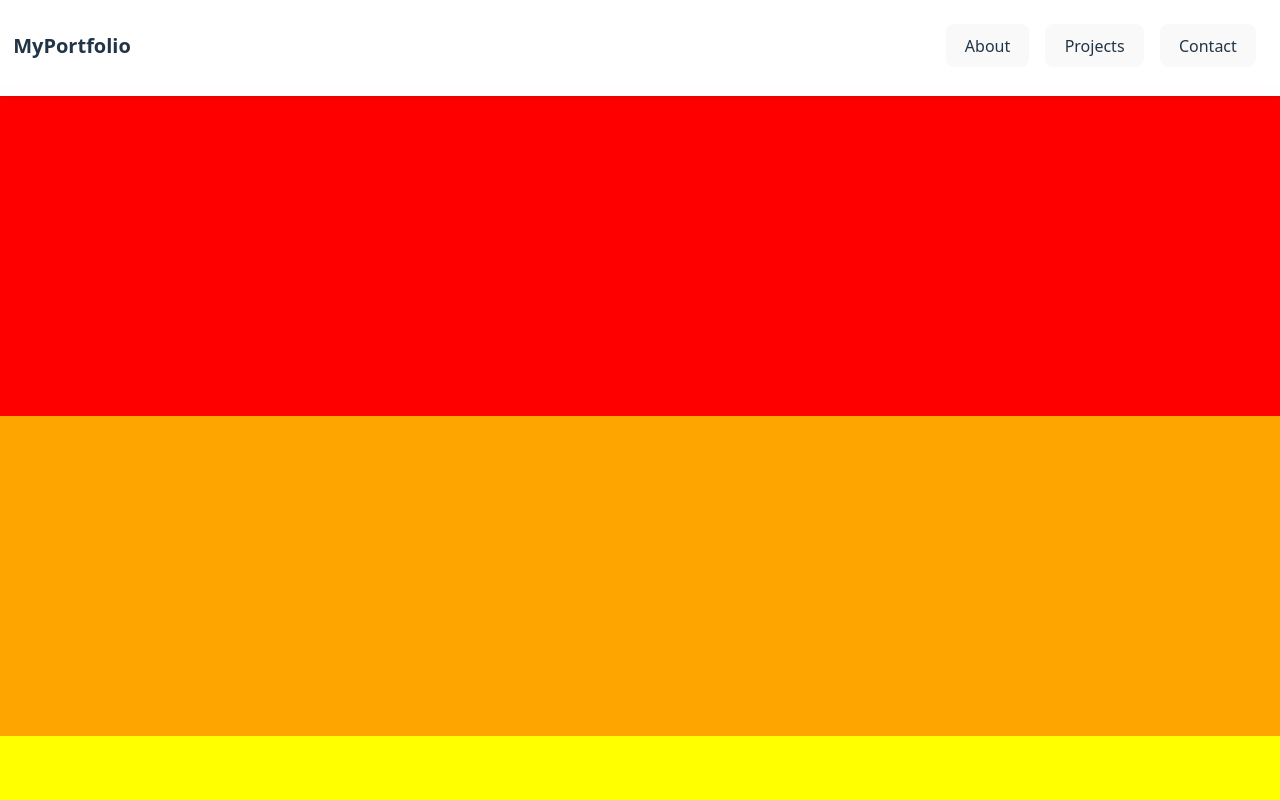
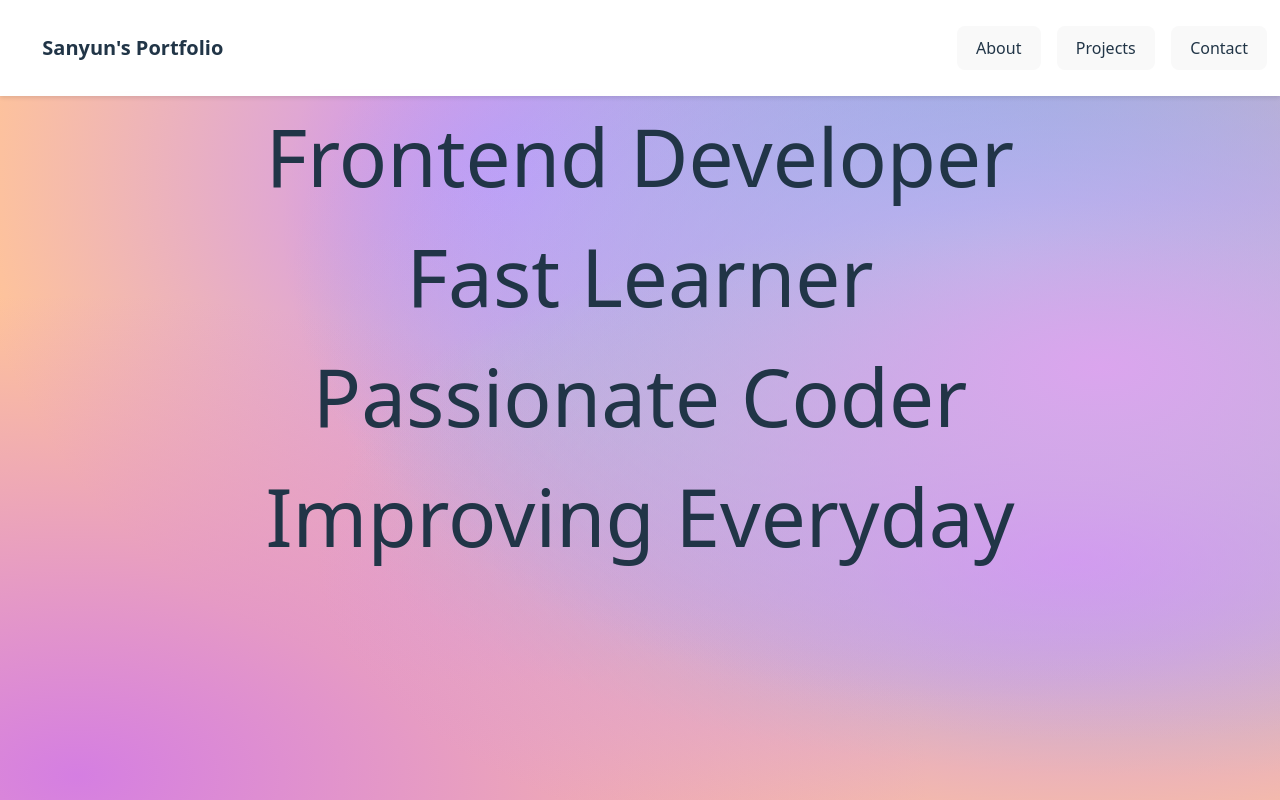
Before and after one commit to Sangyun1117/portfolio-site, a React (Vite) app: page / in a window 1280 px wide. Shown: the top 800 px of the page. Built offline with nearby package versions, Linux system fonts and the light colour scheme.

Commit message:
Add Main Animation

```diff
--- /dev/null
+++ b/src/AnimatedBackground.tsx
@@ -0,0 +1,41 @@
+import { useEffect, useState } from "react";
+
+type AnimatedBackgroundProps = {
+  style?: React.CSSProperties;
+  children?: React.ReactNode;
+};
+const AnimatedBackground: React.FC<AnimatedBackgroundProps> = ({ style, children }) => {
+  const [hues, setHues] = useState<number[]>([190, 198, 186, 39, 62, 148, 189]);
+
+  useEffect(() => {
+    const interval = setInterval(() => {
+      setHues((prev) =>
+        prev.map((hue, i) => {
+          const speed = [1.6, 1.3, 1.8, 1.5, 2.4, 2.1, 0.9]; // 각 gradient별 속도
+          const newHue = hue + speed[i];
+          return newHue > 360 ? newHue - 360 : newHue;
+        })
+      );
+    }, 100); // 약 100ms 간격으로 변경하면 5초에 50번 = 부드러운 애니메이션
+    return () => clearInterval(interval);
+  }, []);
+
+  const backgroundStyle = {
+    backgroundColor: "#ffc499",
+    backgroundImage: `
+    radial-gradient(at 86% 34%, hsla(${hues[0]}, 68%, 79%, 1) 0px, transparent 50%),
+    radial-gradient(at 84% 58%, hsla(${hues[1]}, 77%, 76%, 1) 0px, transparent 50%),
+    radial-gradient(at 6% 85%, hsla(${hues[2]}, 63%, 69%, 1) 0px, transparent 50%),
+    radial-gradient(at 91% 49%, hsla(${hues[3]}, 77%, 77%, 1) 0px, transparent 50%),
+    radial-gradient(at 78% 22%, hsla(${hues[4]}, 75%, 74%, 1) 0px, transparent 50%),
+    radial-gradient(at 40% 10%, hsla(${hues[5]}, 94%, 78%, 1) 0px, transparent 50%),
+    radial-gradient(at 75% 16%, hsla(${hues[6]}, 61%, 68%, 1) 0px, transparent 50%)`,
+    height: "50rem",
+    width: "100%",
+    ...style,
+  };
+
+  return <div style={backgroundStyle}>{children}</div>;
+};
+
+export default AnimatedBackground;
--- a/src/App.tsx
+++ b/src/App.tsx
@@ -1,31 +1,34 @@
 import "./css/App.css";
 import Header from "./Header";
+import AnimatedBackground from "./AnimatedBackground";
 
 function App() {
-
   return (
     <div>
       <Header />
+      <AnimatedBackground style={{ marginTop: "6rem" }}>
+        <div className="main-text">Frontend Developer</div>
+        <div className="main-text">Fast Learner</div>
+        <div className="main-text">Passionate Coder</div>
+        <div className="main-text">Improving Everyday</div>
+      </AnimatedBackground>
       <div
+        id="about"
         className="container"
-        style={{ backgroundColor: "red", marginTop: "6rem" }}
+        style={{ backgroundColor: "red" }}
       ></div>
       <div
+        id="projects"
         className="container"
-        style={{ backgroundColor: "orange"}}
+        style={{ backgroundColor: "orange" }}
       ></div>
-            <div
+      <div
+        id="contact"
         className="container"
-        style={{ backgroundColor: "yellow"}}
+        style={{ backgroundColor: "yellow" }}
       ></div>
-            <div
-        className="container"
-        style={{ backgroundColor: "green"}}
-      ></div>
-            <div
-        className="container"
-        style={{ backgroundColor: "blue"}}
-      ></div>
+      <div className="container" style={{ backgroundColor: "green" }}></div>
+      <div className="container" style={{ backgroundColor: "blue" }}></div>
     </div>
   );
 }
--- a/src/Header.tsx
+++ b/src/Header.tsx
@@ -1,38 +1,59 @@
-import { useState, useEffect } from 'react'
-import './css/Header.css'
-import { ArrowUp } from 'lucide-react';
+import { useState, useEffect } from "react";
+import "./css/Header.css";
+import { ArrowUp } from "lucide-react";
 
 const Header: React.FC = () => {
   const [showScrollTop, setShowScrollTop] = useState(false);
 
   useEffect(() => {
     const handleScroll = () => {
-      setShowScrollTop(window.scrollY > 200);
+      const scrollStandard = document.getElementById("about");
+      if (scrollStandard) {
+        const top = scrollStandard.offsetTop;
+        setShowScrollTop(window.scrollY >= top);
+      }
     };
-    window.addEventListener('scroll', handleScroll);
-    return () => window.removeEventListener('scroll', handleScroll);
+    window.addEventListener("scroll", handleScroll);
+    return () => window.removeEventListener("scroll", handleScroll);
   }, []);
 
   const scrollToSection = (id: string) => {
     const element = document.getElementById(id);
     if (element) {
-      element.scrollIntoView({ behavior: 'smooth' });
+      element.scrollIntoView({ behavior: "smooth" });
     }
   };
 
   const scrollToTop = () => {
-    window.scrollTo({ top: 0, behavior: 'smooth' });
+    window.scrollTo({ top: 0, behavior: "smooth" });
   };
 
   return (
     <>
       <header className="header">
         <div className="header-container">
-          <div className="logo" onClick={scrollToTop}>MyPortfolio</div>
+          <div className="logo" onClick={scrollToTop}>
+            Sanyun's Portfolio
+          </div>
           <nav className="nav">
-            <button className="nav-btn" onClick={() => scrollToSection('about')}>About</button>
-            <button className="nav-btn" onClick={() => scrollToSection('projects')}>Projects</button>
-            <button className="nav-btn" onClick={() => scrollToSection('contact')}>Contact</button>
+            <button
+              className="nav-btn"
+              onClick={() => scrollToSection("about")}
+            >
+              About
+            </button>
+            <button
+              className="nav-btn"
+              onClick={() => scrollToSection("projects")}
+            >
+              Projects
+            </button>
+            <button
+              className="nav-btn"
+              onClick={() => scrollToSection("contact")}
+            >
+              Contact
+            </button>
           </nav>
         </div>
       </header>
--- a/src/css/App.css
+++ b/src/css/App.css
@@ -1,5 +1,8 @@
-html, body, #root {
+html,
+body,
+#root {
   width: 100%;
+  height: 100%;
   margin: 0;
   padding: 0;
   text-align: center;
@@ -7,14 +10,11 @@ html, body, #root {
   height: auto;
 }
 
-/* html,
-body {
-  margin: 0;
-  padding: 0;
-} */
-
 .container {
   width: 100%;
   height: 20rem;
-  background-color: aqua
 }
+
+.main-text {
+  font-size: 5rem;
+}
--- a/src/css/Header.css
+++ b/src/css/Header.css
@@ -1,5 +1,6 @@
 .header {
     position: fixed;
+    display: flex;
     top: 0;
     width: 100%;
     height: 6rem;
@@ -11,8 +12,9 @@
 
 .header-container {
     /* max-width: 1680px; */
+    width: 100%;
     margin: 0 auto;
-    padding: 1.5rem;
+    padding: 0.8rem;
     display: flex;
     justify-content: space-between;
     align-items: center;
@@ -30,7 +32,7 @@
 
     height: 1.5rem;
     /* 원하는 높이 지정 */
-    width: 6rem;
+    width: 15rem;
     /* 필요시 너비도 */
 }
 
```
